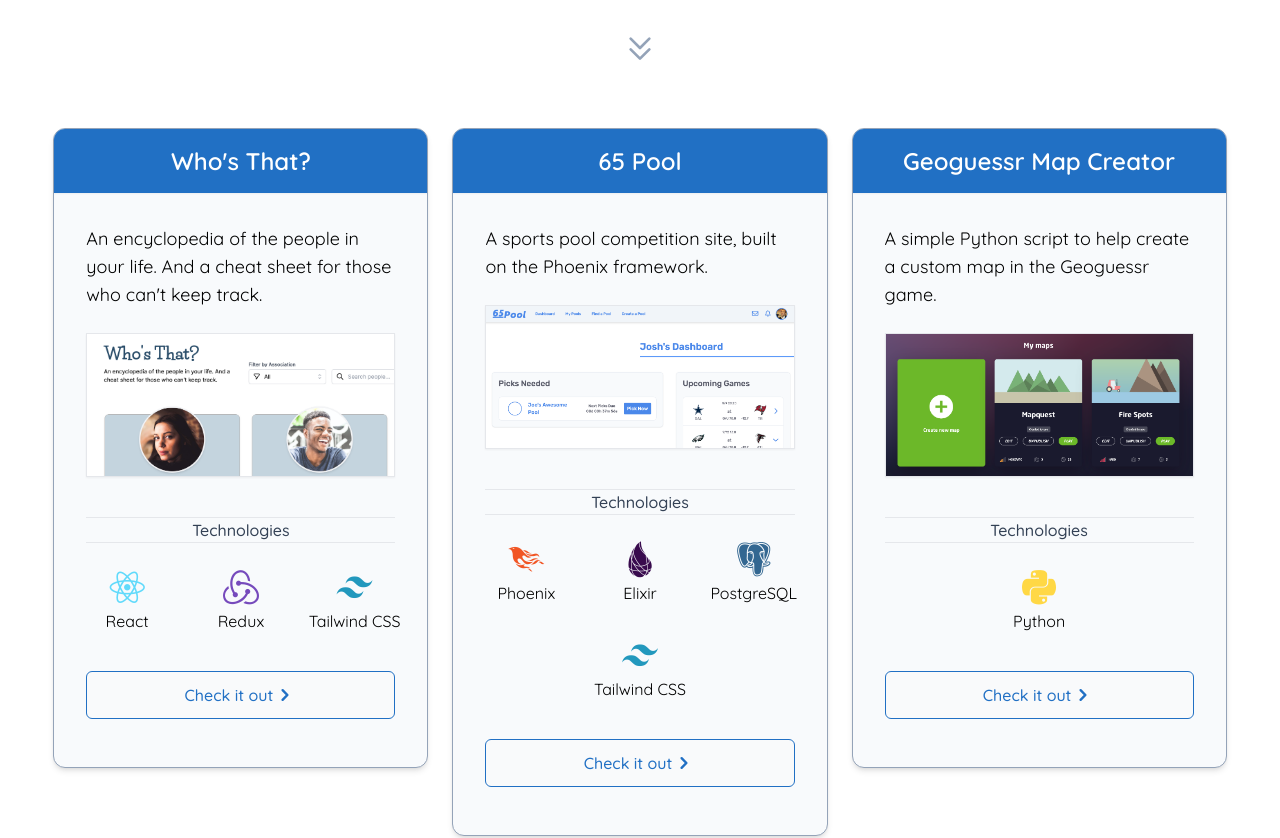
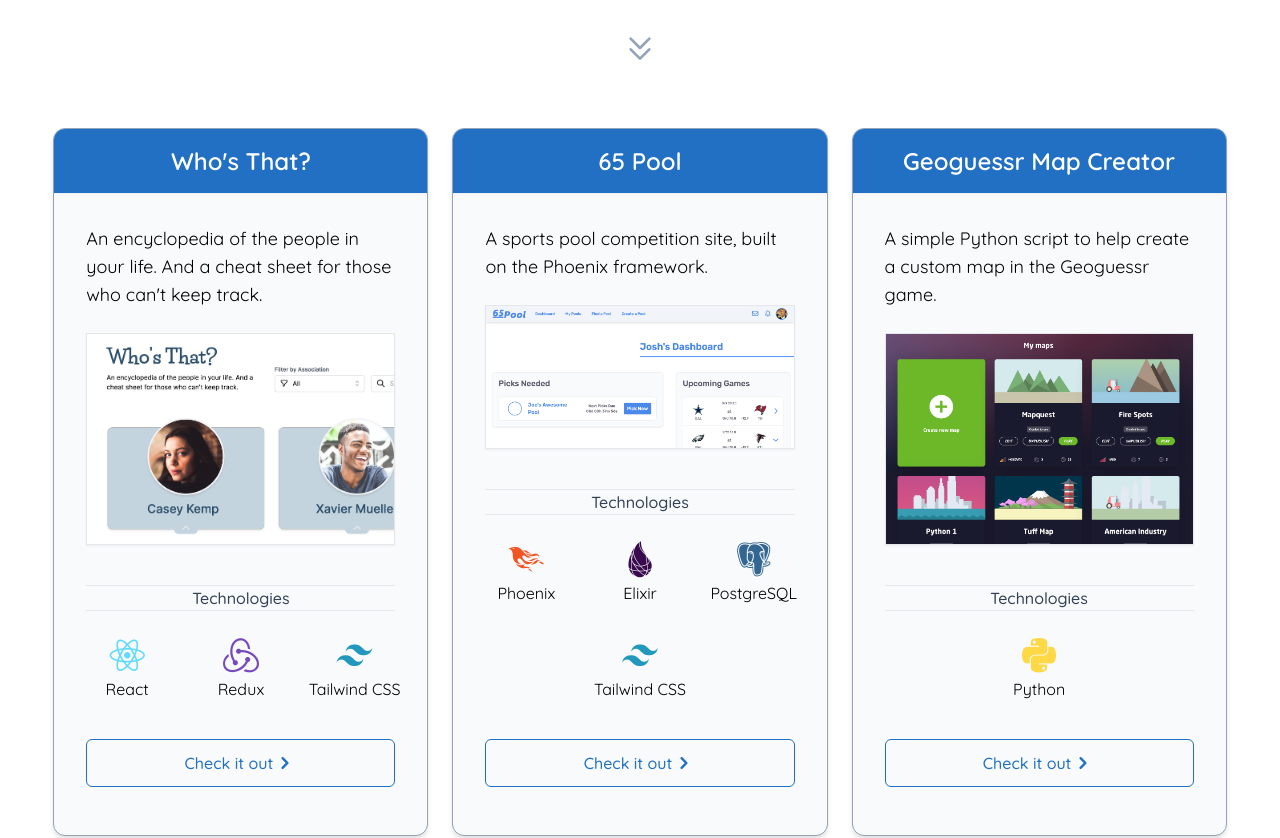
Before and after one commit to jcobert/josh-cobert, a React (Create React App) app: page / in a window 1280 px wide. Shown: the part 500-1338 px from the top of the page. Built offline with nearby package versions, Linux system fonts and the light colour scheme; a web font is replaced by a local one.

Commit message:
normalize project card heights and spacing

```diff
--- a/src/components/Card.jsx
+++ b/src/components/Card.jsx
@@ -5,18 +5,18 @@ import { Link } from "react-router-dom";
 function CardPreview(props) {
   return (
     <div className="text-center">
-      <div className="bg-slate-50 md:max-w-2xl mx-auto rounded-xl border round border-slate-400 shadow-md">
+      <div className="bg-slate-50 md:max-w-2xl mx-auto rounded-xl border round border-slate-400 shadow-md h-full flex flex-col justify-between">
         {/* Title */}
         <div className="py-4 font-semibold text-2xl md:text-2xl text-white bg-theme-primary rounded-[.685rem] rounded-b-none shadow-sm">
           <h4>{props.title}</h4>
         </div>
         {/* Body */}
-        <div className="flex flex-col gap-y-6 text-left px-8 pt-6 md:pt-8">
+        <div className="flex flex-col gap-y-6 text-left px-8 pt-6 md:pt-8 h-full justify-between">
           {/* Description */}
           <p className="text-md sm:text-lg">{props.descriptionShort}</p>
           {/* Preview Image */}
           <div
-            className="h-36 bg-cover border shadow-sm w-full mx-auto"
+            className="h-36 bg-cover border shadow-sm w-full mx-auto flex-initial lg:flex-auto"
             style={{ backgroundImage: `url(${props.img})` }}
           ></div>
           {/* Technologies */}
```
